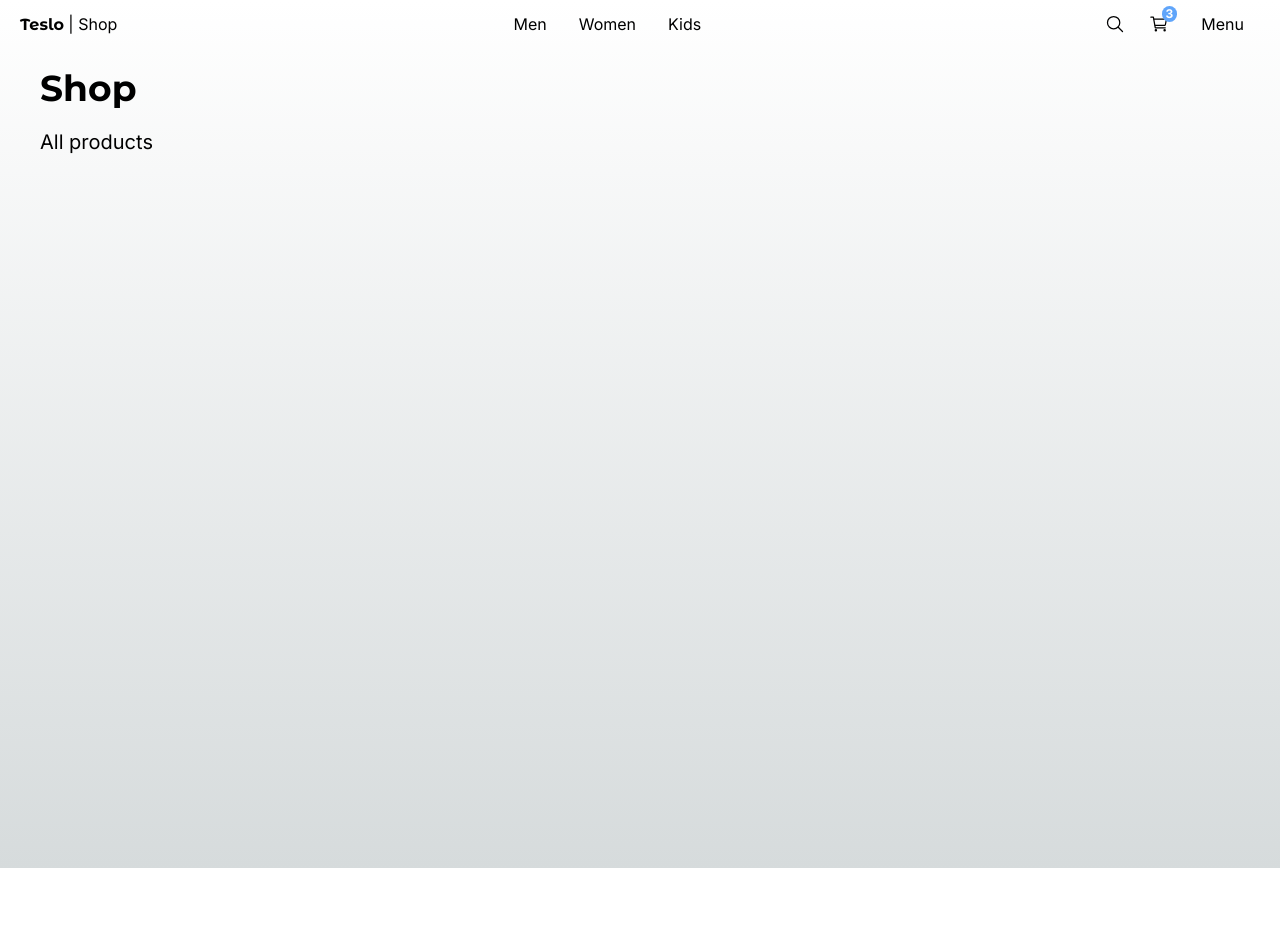
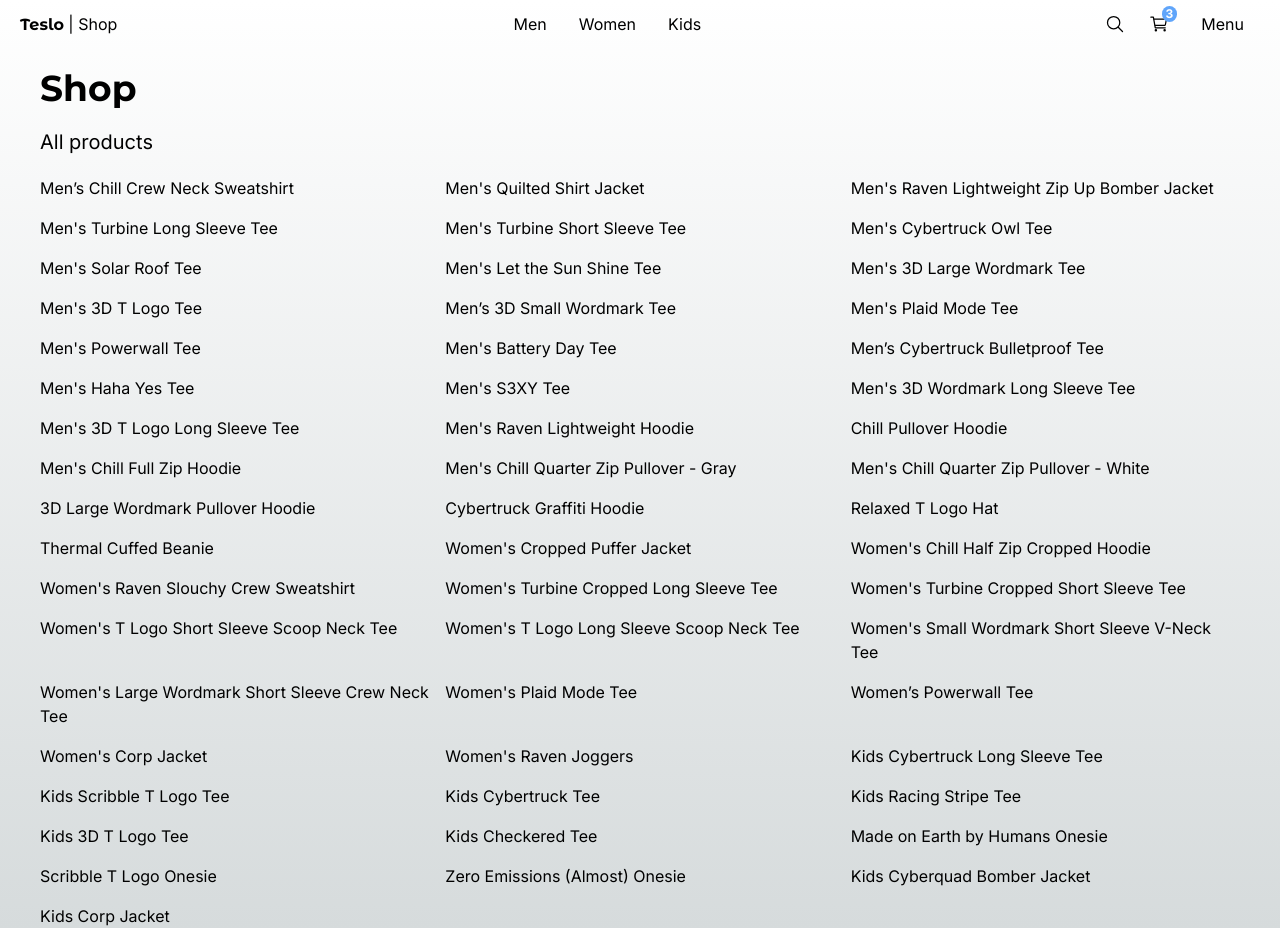
Before and after one commit to Carloslt5/next-course, a Next.js app in the folder 04-teslo-shop/: page / in a window 1280 px wide. Before the commit the page ends 868 px from the top, so only its background shows below. Built offline with nearby package versions, Linux system fonts and the light colour scheme.

Commit message:
🔨 task: create products list

```diff
--- a/04-teslo-shop/src/app/(shop)/page.tsx
+++ b/04-teslo-shop/src/app/(shop)/page.tsx
@@ -1,9 +1,14 @@
+import { ProductsGrid } from "@/components/products/ProductsGrid";
 import { Title } from "@/components/ui/Title";
+import { initialData } from "@/seed/seed";
+
+const products = initialData.products;
 
 export default function Home() {
   return (
     <>
       <Title title={"Shop"} subTitle={"All products"} />
+      <ProductsGrid products={products} />
     </>
   );
 }
--- /dev/null
+++ b/04-teslo-shop/src/components/products/ProductsGrid.tsx
@@ -0,0 +1,14 @@
+import { Product } from "@/interfaces/product.type";
+
+type ProductsGridProps = {
+  products: Product[];
+};
+export const ProductsGrid = ({ products }: ProductsGridProps) => {
+  return (
+    <div className="grid grid-cols-2 sm:grid-cols-3 gap-4">
+      {products.map((product) => (
+        <span key={product.slug}>{product.title}</span>
+      ))}
+    </div>
+  );
+};
```
Also changed, not shown: 04-teslo-shop/src/interfaces/product.type.ts (added, +16 -0 lines).
